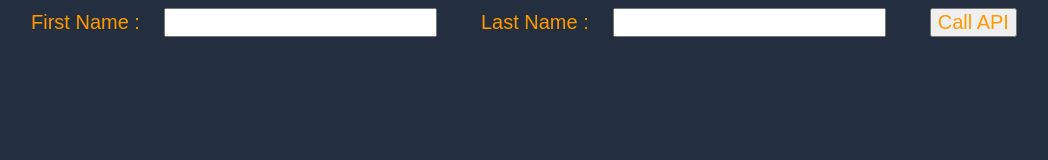
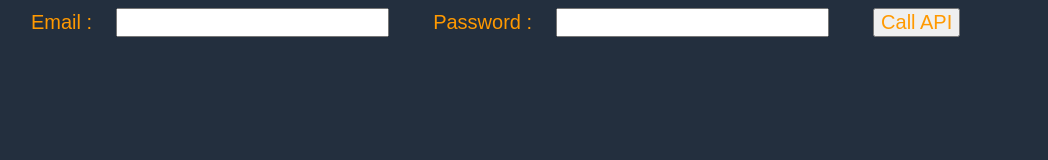
Before and after one commit to PeterSpaceHerbert/BankingWebsiteMockup, a plain HTML site: page index.html in a window 1280 px wide. Shown: the whole page, without its empty margins (17-1065 px from the left). Drawn offline with Linux system fonts and the light colour scheme.

Commit message:
Update index.html

```diff
--- a/index.html
+++ b/index.html
@@ -47,9 +47,9 @@
 </head>
 <body>
     <form>
-        <label>First Name :</label>
+        <label>Email :</label>
         <input type="text" id="fName">
-        <label>Last Name :</label>
+        <label>Password :</label>
         <input type="text" id="lName">
         <!-- set button onClick method to call function we defined passing input values as parameters -->
         <button type="button" onclick="callAPI(document.getElementById('fName').value,document.getElementById('lName').value)">Call API</button>
```
